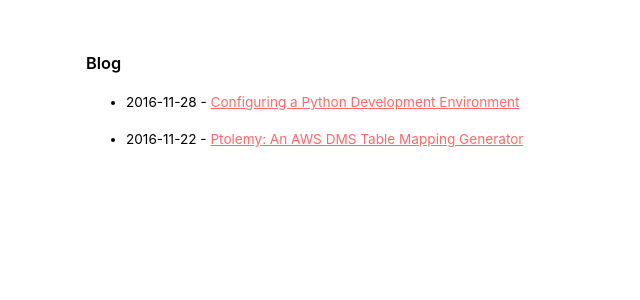
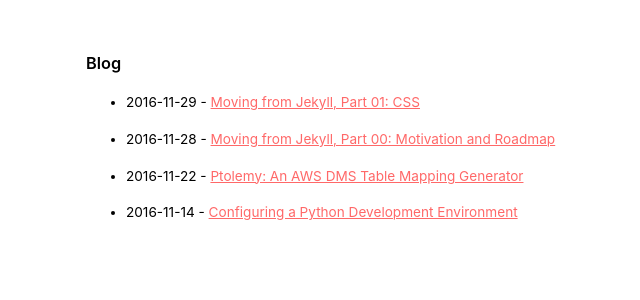
Before and after one commit to jamesroutley/routley.io, a Jekyll site: the page built from blog.md, in a window 1280 px wide. Shown: the top 300 px of the page, without its empty margins (254-894 px from the left). Built offline with Jekyll 4.4.1, drawn with Linux system fonts in a browser that asks for light colours; part of the change alters nothing that is shown.

Commit message:
Updating blog

```diff
--- a/_posts/2016-11-14-configuring-a-python-development-environment.md
+++ b/_posts/2016-11-14-configuring-a-python-development-environment.md
@@ -1,7 +1,7 @@
 ---
 layout: post
 title: "Configuring a Python Development Environment"
-date: 2016-11-28
+date: 2016-11-14
 categories: london
 ---
 
--- /dev/null
+++ b/_posts/2016-11-28-from-jekyll-00-motivation-and-roadmap.md
@@ -0,0 +1,29 @@
+---
+layout: post
+title: "Moving from Jekyll, Part 00: Motivation and Roadmap"
+date: 2016-11-28
+---
+
+This series of articles documents the move of this website from a heavily managed site powered by [Jekyll](https://jekyllrb.com/) and hosted on [GitHub Pages](https://pages.github.com/), to a site backed by a custom website engine and self-hosted on AWS.
+
+## Motivation
+
+Moving a way from Jekyll is a bad idea for the following reasons:
+
+- Jekyll is a mature website engine which has attracted widespread community support and is backed by GitHub. A home-spun website engine will be less tested, less reliable and possibly less secure.
+- Hosting on GitHub Pages is free, self hosted is not.
+
+However, it does offer the following opportunities:
+
+- Learn how lots of things work.
+- Set up SSL on the site, which is [possible but not natively supported](https://github.com/isaacs/github/issues/156) for GitHub Pages with custom domains.
+- Jekyll is written in Ruby, I would prefer my website engine to be implemented in Python.
+
+## Roadmap
+
+- [Part 01]({% post_url 2016-11-29-from-jekyll-01-css %}): CSS. Update the website's CSS. The old website's CSS is based on [Bootstrap](http://getbootstrap.com/), but only uses it for its [grid system](http://getbootstrap.com/css/#grid). The old website carries around a lot of unused CSS, which is inelegant and wastes bandwidth. Fonts and page design could also be improved.
+- Part 02: Deployment to S3. GitHub doesn't natively support SSL, but AWS S3 does. Jekyll produces a static website and S3 can be used to cheaply and availably [host it](http://docs.aws.amazon.com/AmazonS3/latest/dev/WebsiteHosting.html).
+- Part 03: SSL. Add SSL to the S3 hosted website.
+- Part 03: Website engine design. High level design for the website engine.
+- Part 04: Website engine implementation.
+- Part 05: Continuous Integration. One of the neatest parts of the GitHub Pages/Jekyll ecosystem is the ability to deploy the website with a `git push`. This can be implemented for an S3 website with an [AWS Lambda](http://docs.aws.amazon.com/lambda/latest/dg/welcome.html) function, triggered by a GitHub push notification, that compiles the website and pushes it to S3.
--- /dev/null
+++ b/_posts/2016-11-29-from-jekyll-01-css.md
@@ -0,0 +1,118 @@
+---
+layout: post
+title: "Moving from Jekyll, Part 01: CSS"
+date: 2016-11-29
+---
+
+This article is part of a series detailing the move of this website from Jekyll and GitHub Pages to a self-hosted solution. Motivation and roadmap can be [here]({% post_url 2016-11-28-from-jekyll-00-motivation-and-roadmap %}).
+
+## Old Website
+
+The old website's CSS was based on [Bootstrap](http://getbootstrap.com/), with some custom styling. Source code can be found [here](https://github.com/jamesroutley/jamesroutley.github.io/tree/52ae9222a013fe30e56242373e2e6f4f8009128c/css). The code itself was hacked together.
+
+![Old website main page]({{ site.baseurl }}/assets/img/posts/from-jekyll/01-css/old-main.png "old website main page")
+
+![Old website portfolio page]({{ site.baseurl }}/assets/img/posts/from-jekyll/01-css/old-portfolio.png "old website portfolio page")
+
+The font is [Josefin Slab](https://fonts.google.com/specimen/Josefin+Slab), which I quite liked for the main page, but I thought it felt too affected for use as the main font for blog posts.
+
+![Old website blog page 1]({{ site.baseurl }}/assets/img/posts/from-jekyll/01-css/old-blog-1.png "old website blog page 1")
+
+There are issues with the font size of the monospace font used for code blocks.
+
+![Old website blog page 2]({{ site.baseurl }}/assets/img/posts/from-jekyll/01-css/old-blog-2.png "old website blog page 2")
+
+
+## New Website
+
+The new website takes a minimalist approach to CSS, using system defaults where possible. The full code is 67 lines long, including whitespace and comments, and can be found [here](https://github.com/jamesroutley/jamesroutley.github.io/blob/812401e4bb92a9248a7883682e3106f6439bae5b/css/jamesroutley.css).
+
+
+### Font
+
+Josefin Slab has been replaced by the user's system font, for speed and a native feel. More information about using system fonts in web design can be found in this [post](https://www.smashingmagazine.com/2015/11/using-system-ui-fonts-practical-guide/). The `font-family` used here is the same as the one used by GitHub for Markdown text formatting.
+
+~~~
+body {
+  font-family:
+    -apple-system, BlinkMacSystemFont,
+    "Segoe UI", Helvetica, Arial, sans-serif,
+    "Apple Color Emoji", "Segoe UI Emoji", "Segoe UI Symbol";
+}
+~~~
+
+
+### Alignment
+
+The new site removes the Bootstrap dependency. Previously, the content was centered by offsetting grid columns. Centre alignment is now implemented by setting `margin-left` and `margin-right` of the main `div` to `auto`. Setting `max-width` rather than `width` scales down the size of the `div` if screen size is less than `600px`.
+
+~~~
+.main {
+  max-width: 600px;
+  margin: 50px auto 50px;
+}
+~~~
+
+![New website main page]({{ site.baseurl }}/assets/img/posts/from-jekyll/01-css/new-main.png "new website main page")
+
+
+### Responsive Images
+
+![New website portfolio page]({{ site.baseurl }}/assets/img/posts/from-jekyll/01-css/new-portfolio.png "new website portfolio page")
+
+Bootstrap-style responsive images can be acomplished with the following code:
+
+~~~
+img {
+  display: block;
+  max-width: 100%;
+  height: auto;
+  margin: auto;
+}
+~~~
+
+All pages in the new website are compiled from `Markdown`. Attaching classes to the generated `HTML` elements is possible, but requires `HTML` to be explicitly written into the `Markdown`. Applying CSS to the HTML element itself (rather than a class each image is assigned to) feels like bad practice, but I chose it over having to add classes manually.
+
+
+### Code Blocks
+
+Code blocks are again inspired by GitHub's `Markdown` rendering, borrowing their `background-color` and `border-radius`.
+
+~~~
+code, pre {
+  font-size: 0.95em;
+  font-family: Consolas, "Liberation Mono", Menlo, Courier, monospace;
+  background-color: #f7f7f7;
+  border-radius: 4px;
+}
+
+pre {
+  padding: 1.2em;
+}
+~~~
+
+
+### Hyperlinks
+
+Hyperlink styling introduces the only colour in the website.
+
+![New website hyperlink demonstration]({{ site.baseurl }}/assets/img/posts/from-jekyll/01-css/new-blog-hyperlink.png "new website hyperlink demonstration")
+
+~~~
+a:link {
+    color: #ff6868;
+    text-decoration: underline;
+}
+
+a:visited {
+    color: #ff6868;
+}
+
+a:hover {
+    color: white;
+    background-color: #ff6868;
+    text-decoration: none;
+}
+~~~
+
+The `a:hover` styling is used to 'highlight' hyperlinks when the user hovers over them, an idea borrowed from [Hack CSS](http://hackcss.com/).
```
Also changed, not shown: assets/img/posts/from-jekyll/01-css/new-blog-1.png (added), assets/img/posts/from-jekyll/01-css/new-blog-2.png (added), assets/img/posts/from-jekyll/01-css/new-blog-hyperlink.png (added), assets/img/posts/from-jekyll/01-css/new-main.png (added), assets/img/posts/from-jekyll/01-css/new-portfolio.png (added), assets/img/posts/from-jekyll/01-css/old-blog-1.png (added), assets/img/posts/from-jekyll/01-css/old-blog-2.png (added), assets/img/posts/from-jekyll/01-css/old-main.png (added), assets/img/posts/from-jekyll/01-css/old-portfolio.png (added).
